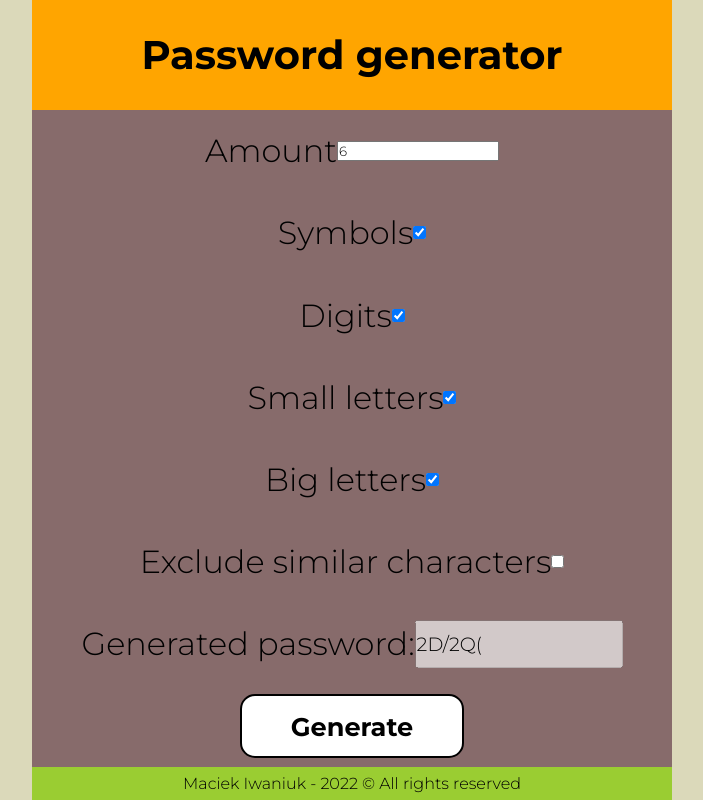
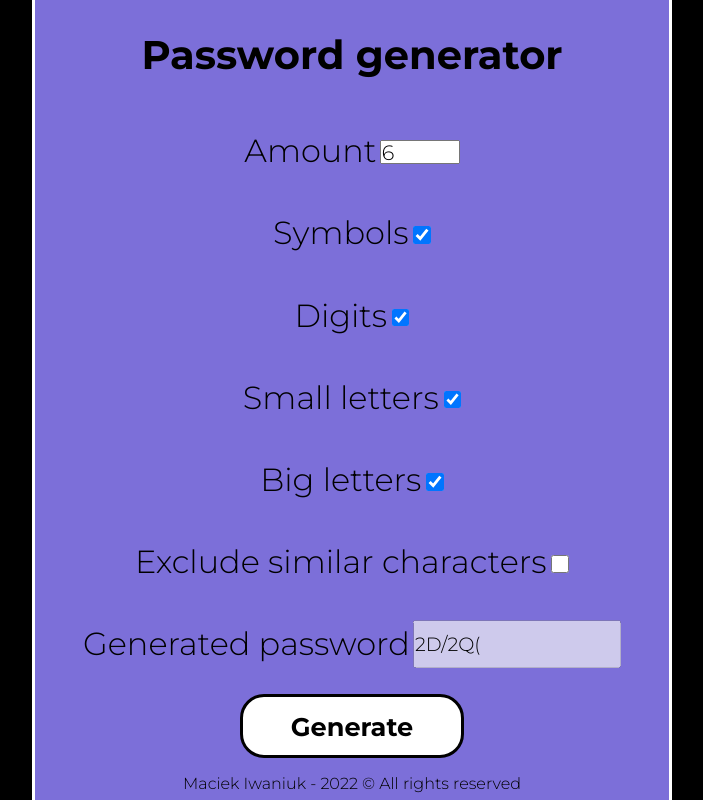
Before and after one commit to maciekiwaniuk/password-generator, a Vue app: page / in a window 1280 px wide. Shown: the whole page, without its empty margins (288-991 px from the left). Built offline with nearby package versions, Linux system fonts and the light colour scheme.

Commit message:
Update styles

```diff
--- a/src/App.vue
+++ b/src/App.vue
@@ -23,7 +23,9 @@ export default {
 @import url('https://fonts.googleapis.com/css2?family=Montserrat:wght@100;300;700&display=swap');
 
 /** variables **/
-$background-color: rgb(219, 217, 186);
+$background-color: black;
+$border-color: white;
+$app-bg-color: rgb(124, 111, 217);
 
 /** set default font-size to 62,5% so 1rem = 10px **/
 * {
@@ -46,6 +48,8 @@ body {
     min-height: 100vh;
     text-align: center;
 
+    background-color: $app-bg-color;
+
     /** Size of app **/
     width: 100vw;
     margin: 0 0 0 0;
@@ -53,6 +57,9 @@ body {
         grid-auto-rows: 1fr 6fr 0.3fr;
         width: 80vw;
         margin: 0 10vw 0 10vw;
+
+        border-left: solid $border-color 0.2rem;
+        border-right: solid $border-color 0.2rem;
     }
     @media (min-width: 60rem) {
         width: 60vw;
--- a/src/components/PasswordGenerator.vue
+++ b/src/components/PasswordGenerator.vue
@@ -2,17 +2,19 @@
     <div class="password-generator">
 
         <div class="row">
-            Amount
+            <label for="amountOfCharacters">Amount</label>
             <input
+                class="amount-of-characters-text-field"
                 type="number"
-                @input="saveOptionToLocalStorage('amountOfCharacters', amountOfCharacters);"
+                @input="saveOptionToLocalStorage('amountOfCharacters', amountOfCharacters); checkAmountOfCharacters();"
                 v-model="amountOfCharacters"
             >
         </div>
 
         <div class="row">
-            Symbols
+            <label for="symbols">Symbols</label>
             <input
+                class="checkbox"
                 type="checkbox"
                 @change="saveOptionToLocalStorage('symbols', symbols);"
                 v-model="symbols"
@@ -20,8 +22,9 @@
         </div>
 
         <div class="row">
-            Digits
+            <label for="digits">Digits</label>
             <input
+                class="checkbox"
                 type="checkbox"
                 @change="saveOptionToLocalStorage('digits', digits);"
                 v-model="digits"
@@ -29,8 +32,9 @@
         </div>
 
         <div class="row">
-            Small letters
+            <label for="smallLetters">Small letters</label>
             <input
+                class="checkbox"
                 type="checkbox"
                 @change="saveOptionToLocalStorage('smallLetters', smallLetters);"
                 v-model="smallLetters"
@@ -38,8 +42,9 @@
         </div>
 
         <div class="row">
-            Big letters
+            <label for="bigLetters">Big letters</label>
             <input
+                class="checkbox"
                 type="checkbox"
                 @change="saveOptionToLocalStorage('bigLetters', bigLetters);"
                 v-model="bigLetters"
@@ -47,8 +52,9 @@
         </div>
 
         <div class="row">
-            Exclude similar characters
+            <label for="similarCharacters">Exclude similar characters</label>
             <input
+                class="checkbox"
                 type="checkbox"
                 @change="saveOptionToLocalStorage('similarCharacters', similarCharacters);"
                 v-model="similarCharacters"
@@ -56,17 +62,17 @@
         </div>
 
         <div class="row">
-            Generated password:
+            <label for="generatedPassword">Generated password</label>
             <input
                 type="text"
-                class="generatedPassword"
+                class="generated-password"
                 v-model="generatedPassword"
                 disabled
             >
         </div>
 
         <div class="row">
-            <button class="generateButton" @click="regeneratePassword();">Generate</button>
+            <button class="generate-button" @click="regeneratePassword();">Generate</button>
         </div>
 
     </div>
@@ -95,6 +101,19 @@ export default {
         }
     },
     methods: {
+        /**
+         * Checks amount of characters
+         */
+        checkAmountOfCharacters() {
+            if (this.amountOfCharacters > 1000) {
+                this.amountOfCharacters = 1000
+
+                this.saveOptionToLocalStorage(
+                    'amountOfCharacters',
+                    1000
+                );
+            }
+        },
         /**
          * Returns symbols as string
          */
@@ -183,7 +202,6 @@ export default {
 <style lang="scss" scoped>
 .password-generator {
     font-size: 2rem;
-    background-color: rgb(135, 107, 107);
 
     display: grid;
     grid-auto-columns: 1fr;
@@ -195,26 +213,57 @@ export default {
         align-items: center;
     }
 
-    .generatedPassword {
+    .generated-password {
         width: 13rem;
         height: 3rem;
+        margin-left: 0.2rem;
         font-size: 1.2rem;
         color: black;
     }
 
-    .generateButton {
+    .generate-button {
         width: 14rem;
         height: 4rem;
         font-size: 1.6rem;
         font-weight: 700;
-        border-radius: 15px;
-        border: solid black 2px;
+        border-radius: 1.5rem;
+
+        border: solid black 0.2rem;;
         background-color: white;
         color: black;
+
+        transition: ease color 0.7s,
+                    ease background-color 0.7s,
+                    ease border 0.7s;
     }
-    .generateButton:hover {
+    .generate-button:hover {
         cursor: pointer;
-        background-color: rgb(240, 233, 206);
+
+        color: white;
+        background-color: black;
+        border: solid white 0.2rem;
+
+        transition: ease color 0.7s,
+                    ease background-color 0.7s,
+                    ease border 0.7s;
+    }
+
+    .checkbox {
+        margin-left: 0.3rem;
+        margin-top: 0.3rem;
+        width: 1.1rem;
+        height: 1.1rem;
+    }
+    .checkbox:hover {
+        cursor: pointer;
+    }
+
+    .amount-of-characters-text-field {
+        width: 5rem;
+        height: 1.5rem;
+        margin-top: 0.2rem;
+        margin-left: 0.2rem;
+        font-size: 1.3rem;
     }
 
 }
--- a/src/components/TheFooter.vue
+++ b/src/components/TheFooter.vue
@@ -20,6 +20,5 @@ export default {
     display: flex;
     justify-content: center;
     align-items: center;
-    background-color: yellowgreen;
 }
 </style>
--- a/src/components/TheHeader.vue
+++ b/src/components/TheHeader.vue
@@ -17,7 +17,6 @@ export default {
     align-items: center;
     font-size: 1.8rem;
     font-weight: 700;
-    background-color: orange;
 
     @media (min-width: 40rem) {
         font-size: 2.5rem;
```
